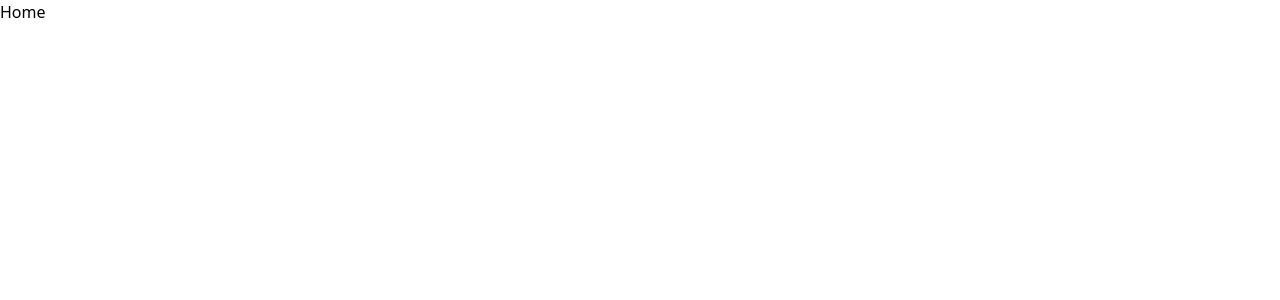
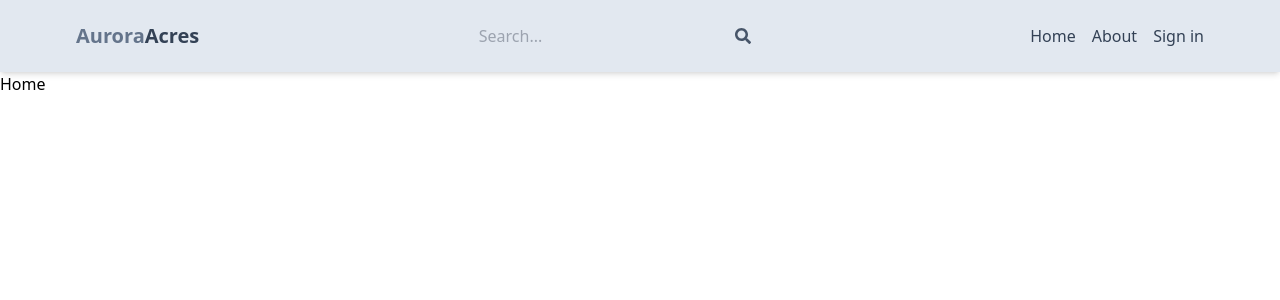
Before and after one commit to Cnnjuguna/Aurora_Acres, a React (Vite) app in the folder client/: page / in a window 1280 px wide. Shown: the top 300 px of the page. Built offline with nearby package versions, Linux system fonts and the light colour scheme.

Commit message:
created Header component

```diff
--- a/client/package.json
+++ b/client/package.json
@@ -12,6 +12,7 @@
   "dependencies": {
     "react": "^18.2.0",
     "react-dom": "^18.2.0",
+    "react-icons": "^4.11.0",
     "react-router-dom": "^6.16.0"
   },
   "devDependencies": {
--- a/client/src/App.jsx
+++ b/client/src/App.jsx
@@ -4,10 +4,12 @@
 import SignIn from './pages/SignIn';
 import About from './pages/About';
 import Profile from './pages/Profile';
+import Header from './components/Header';
 
 function App() {
   return (
     <BrowserRouter>
+      <Header />
       <Routes>
         <Route path="/" element={<Home />} />
         <Route path="/sign-in" element={<SignIn />} />
--- /dev/null
+++ b/client/src/components/Header.jsx
@@ -0,0 +1,44 @@
+import { FaSearch } from 'react-icons/fa';
+import { Link } from 'react-router-dom';
+
+function Header() {
+  return (
+    <header className="bg-slate-200 shadow-md">
+      <div className=" flex justify-between  items-center max-w-6xl mx-auto p-3">
+        <Link>
+          <h1 className="font-bold text-sm sm:text-xl flex flex-wrap">
+            <span className="text-slate-500">Aurora</span>
+            <span className="text-slate-700">Acres</span>
+          </h1>
+        </Link>
+        <form className="bg-slate-1100 p-3 rounded-lg flex items-center">
+          <input
+            type="text"
+            placeholder="Search..."
+            className="bg-transparent focus:outline-none w-24 sm:w-64"
+          />
+          <FaSearch className="text-slate-600" />
+        </form>
+        <ul className="flex gap-4">
+          <Link to="/">
+            <li className="hidden sm:inline text-slate-700 hover:underline cursor-pointer">
+              Home
+            </li>
+          </Link>
+          <Link to="/about">
+            <li className="hidden sm:inline text-slate-700 hover:underline cursor-pointer">
+              About
+            </li>
+          </Link>
+          <Link to="/sign-in">
+            <li className="text-slate-700 hover:underline cursor-pointer">
+              Sign in
+            </li>
+          </Link>
+        </ul>
+      </div>
+    </header>
+  );
+}
+
+export default Header;
```
Also changed, not shown: 1 other file (tests, documents, lock files or other folders).
